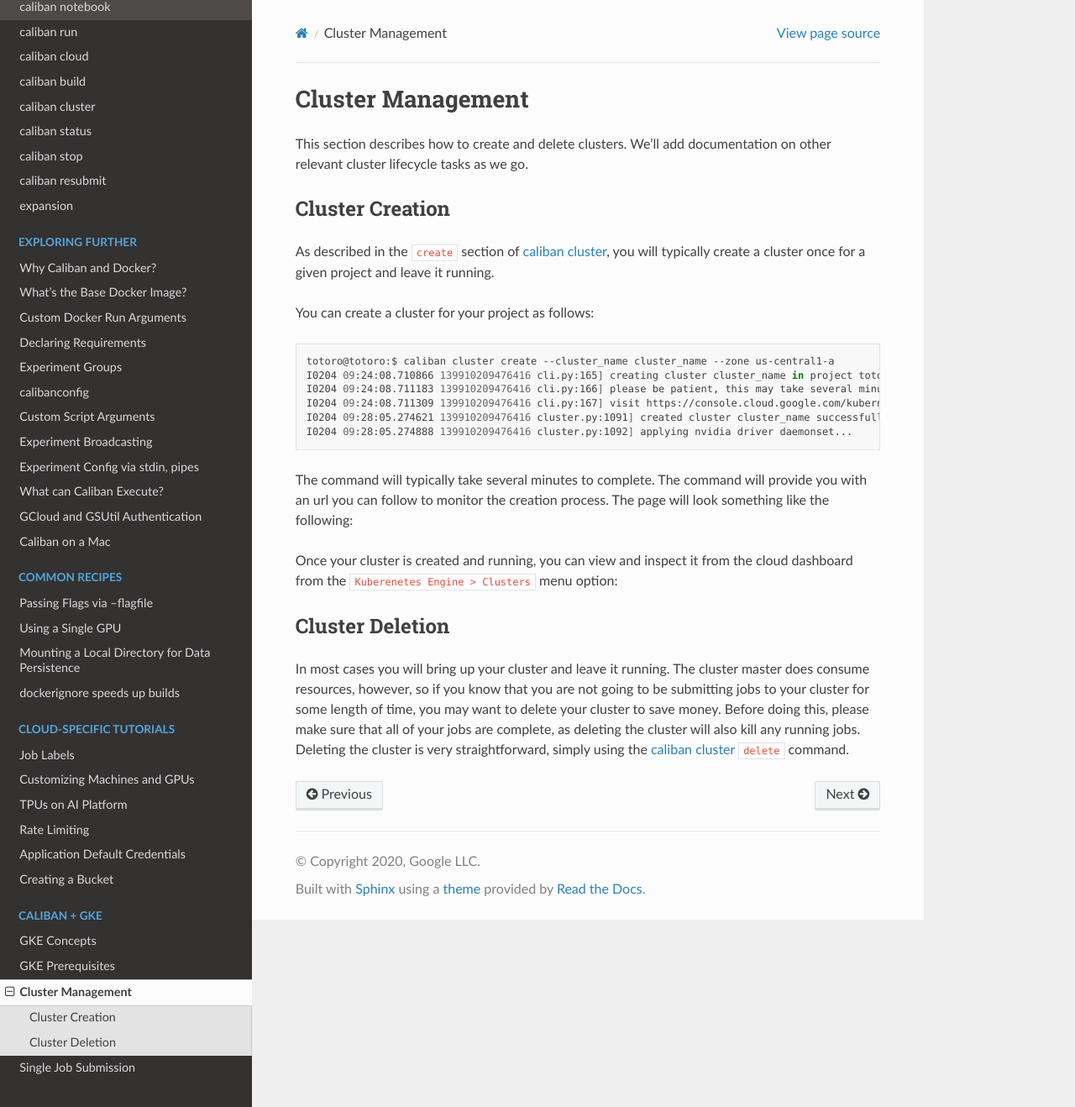
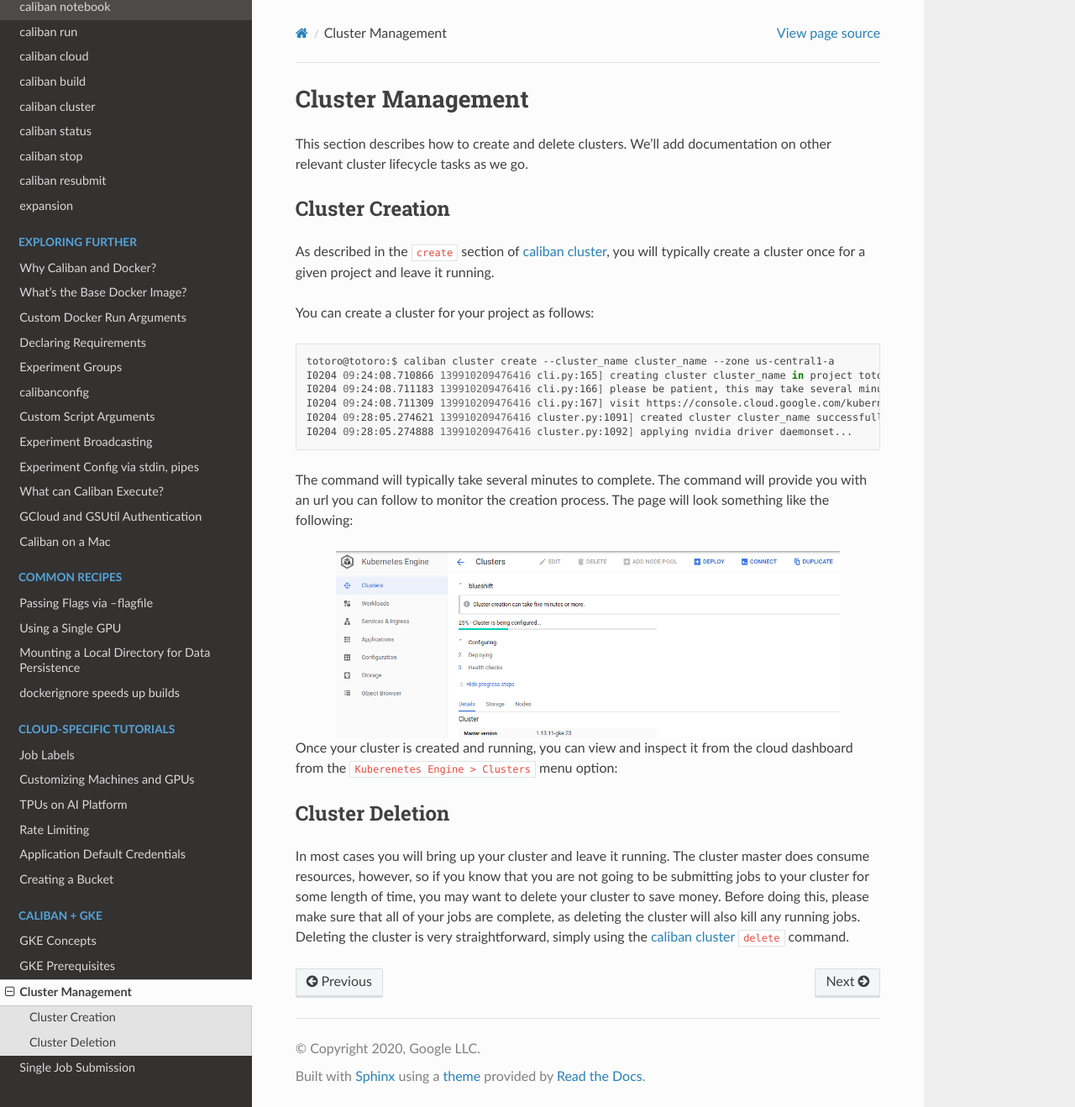
Before and after one commit to google/caliban, a Sphinx documentation site: the page built from docs/gke/cluster_management.rst, in a window 1280 px wide and 1318 px high. Shown: the whole window at 84% size. Built offline with Sphinx 7.4.7 and the Read the Docs theme 2.0.0, drawn with Linux system fonts in a browser that asks for light colours.

Commit message:
cluster creation progress screenshot

```diff
--- a/docs/gke/cluster_management.rst
+++ b/docs/gke/cluster_management.rst
@@ -25,6 +25,11 @@
 provide you with an url you can follow to monitor the creation process. The page
 will look something like the following:
 
+.. image:: /_static/img/cloud/cluster_create_progress.png
+  :width: 600
+  :align: center
+  :alt: Cluster creation progress
+
 Once your cluster is created and running, you can view and inspect it from the
 cloud dashboard from the ``Kuberenetes Engine > Clusters`` menu option:
 
```
Also changed, not shown: docs/_static/img/cloud/cluster_create_progress.png (added).
